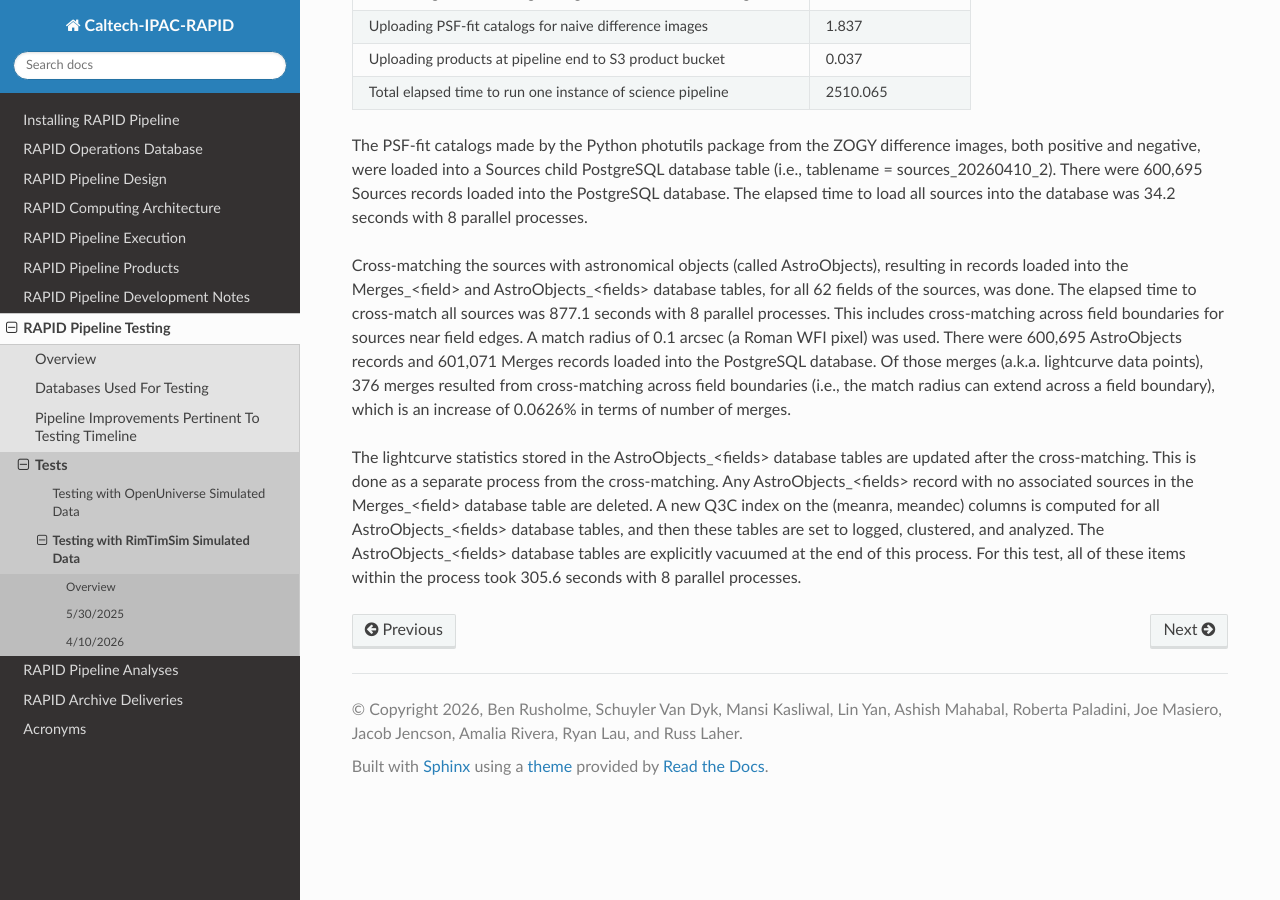
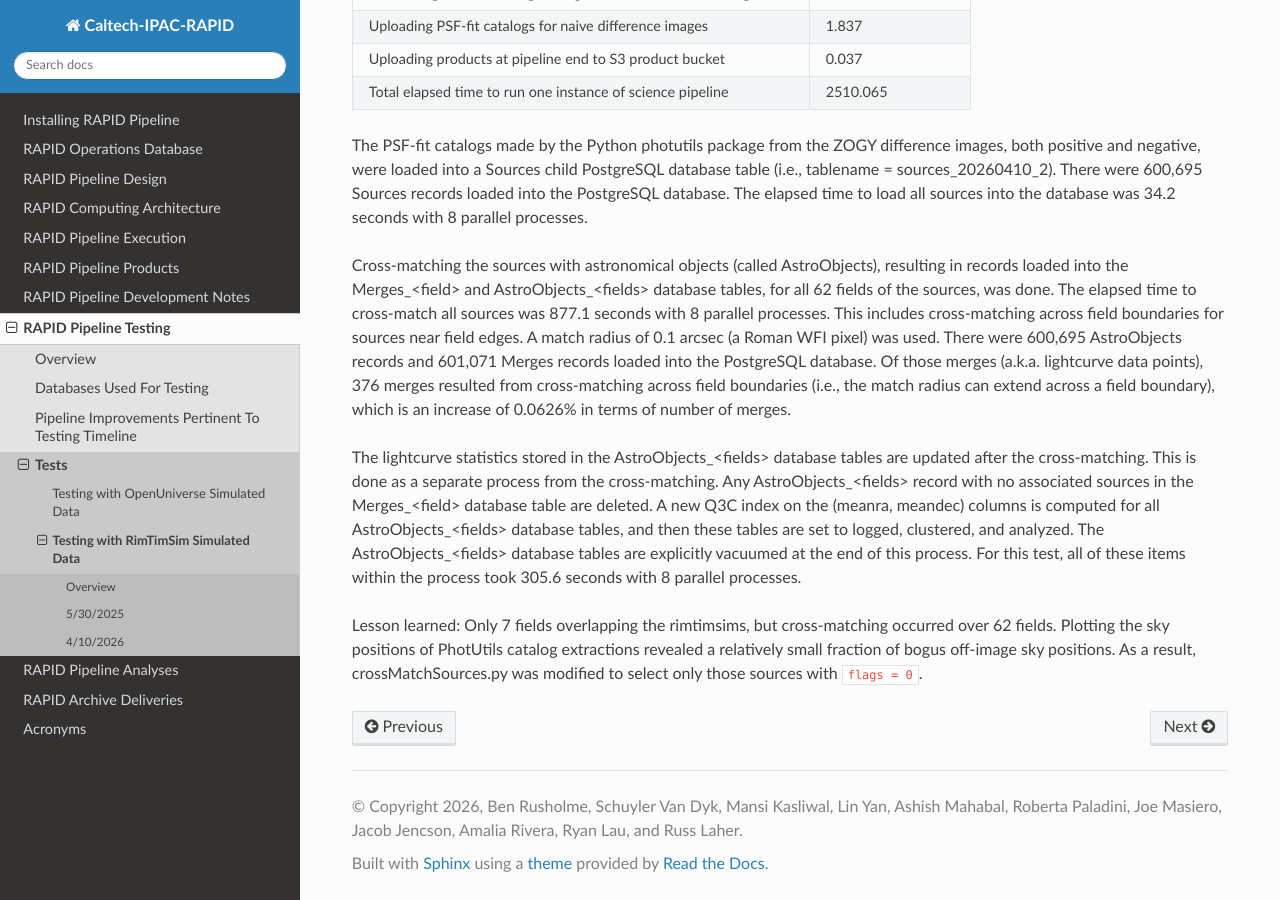
Before and after one commit to Caltech-IPAC/rapid, a Sphinx documentation site: the page built from docs/source/dev/rimtimsim_tests.rst, in a window 1280 px wide and 900 px high, scrolled down 5079 px. Built offline with Sphinx 7.4.7 and the Read the Docs theme 3.1.0, drawn with Linux system fonts in a browser that asks for light colours.

Commit message:
Added a lessons-learned note for the 4/10/26 test.

```diff
--- a/docs/source/dev/rimtimsim_tests.rst
+++ b/docs/source/dev/rimtimsim_tests.rst
@@ -261,3 +261,8 @@ A new Q3C index on the (meanra, meandec) columns is computed for all AstroObject
 and then these tables are set to logged, clustered, and analyzed.
 The AstroObjects_<fields> database tables are explicitly vacuumed at the end of this process.
 For this test, all of these items within the process took 305.6 seconds with 8 parallel processes.
+
+Lesson learned:  Only 7 fields overlapping the rimtimsims, but cross-matching
+occurred over 62 fields.  Plotting the sky positions of PhotUtils catalog extractions revealed
+a relatively small fraction of bogus off-image sky positions.  As a result,
+crossMatchSources.py was modified to select only those sources with ``flags = 0``.
```
